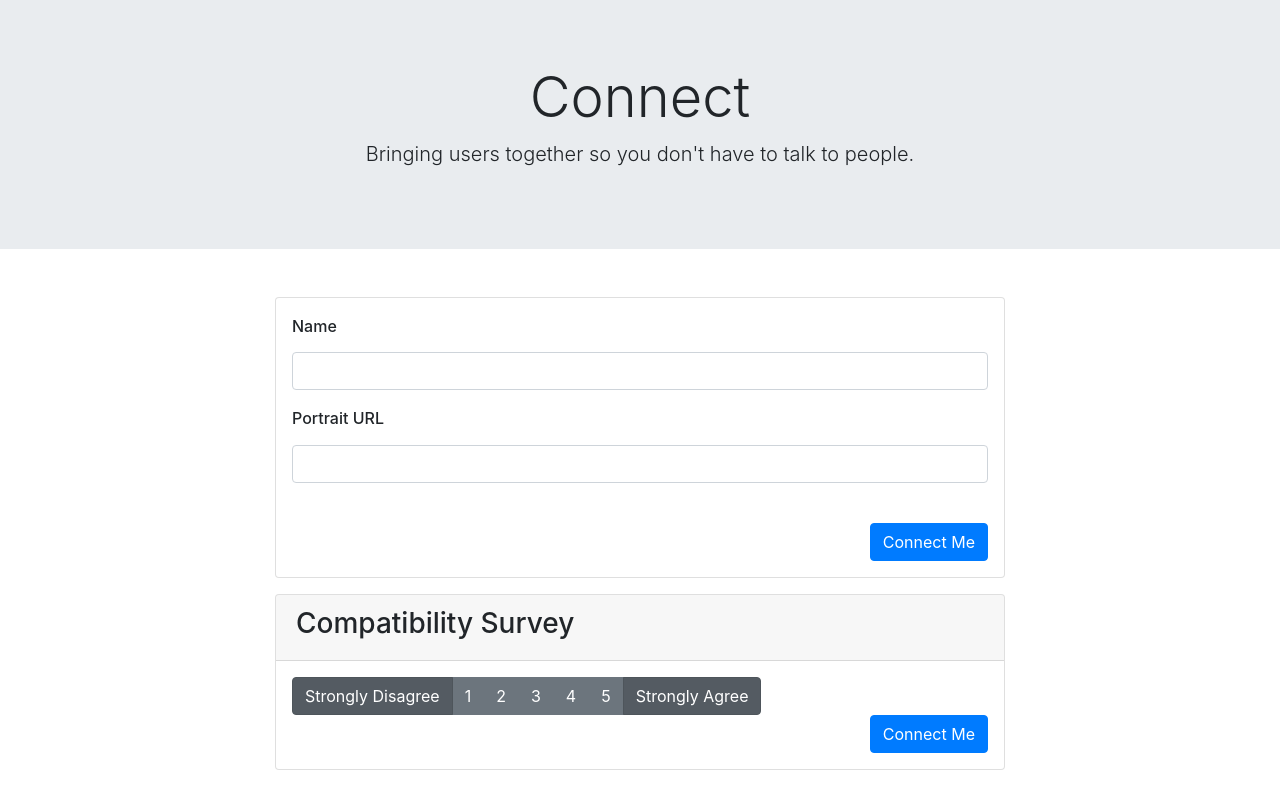
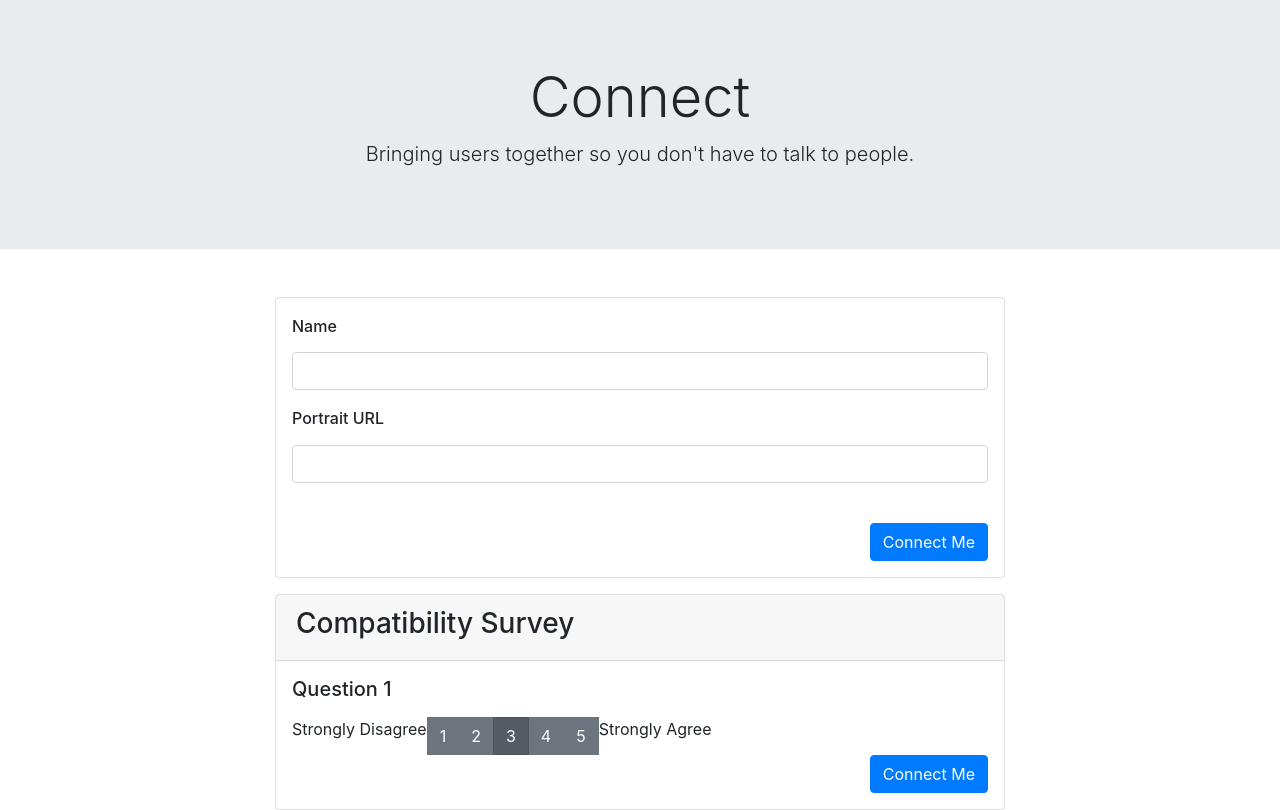
Before and after one commit to robertshaw87/Friend-Finder, a website: page app/public/survey.html in a window 1280 px wide. Drawn offline with nearby package versions, Linux system fonts and the light colour scheme.

Commit message:
finish initial survey radio button logic

```diff
--- a/app/public/survey.html
+++ b/app/public/survey.html
@@ -69,16 +69,17 @@
                     </div>
                     <div class="card-text p-3">
                         <form role="form">
-                            <div class="btn-group btn-group-toggle" data-toggle="buttons">
-                                <span class="btn btn-secondary active">Strongly Disagree</span>
+                            <h5 class="question"><label for="question1">Question 1</label></h5>
+                            <div class="btn-group btn-group-toggle" data-toggle="buttons" id="question1">
+                                <label class="left-label">Strongly Disagree</label>
                                 <label class="btn btn-secondary">
                                     <input type="radio" name="question1" value="1" autocomplete="off"> 1
                                 </label>
                                 <label class="btn btn-secondary">
                                     <input type="radio" name="question1" value="2" autocomplete="off"> 2
                                 </label>
-                                <label class="btn btn-secondary">
-                                    <input type="radio" name="question1" value="3" autocomplete="off"> 3
+                                <label class="btn btn-secondary active">
+                                    <input type="radio" name="question1" value="3" autocomplete="off" checked> 3
                                 </label>
                                 <label class="btn btn-secondary">
                                     <input type="radio" name="question1" value="4" autocomplete="off"> 4
@@ -86,11 +87,11 @@
                                 <label class="btn btn-secondary">
                                     <input type="radio" name="question1" value="5" autocomplete="off"> 5
                                 </label>
-                                <span class="btn btn-secondary active">Strongly Agree</span>
+                                <label class="right-label">Strongly Agree</label>
                             </div>
                             <br>
                             <div class="text-right">
-                                <button type="submit" class="btn btn-primary btn-md" id="user-info-btn">
+                                <button type="submit" class="btn btn-primary btn-md" id="survey-btn">
                                     Connect Me
                                 </button>
                             </div>
@@ -116,7 +117,15 @@
 
     <!-- My Javascript -->
     <script>
+    $(document).on("click", "#user-info-btn", function(event){
+        event.preventDefault();
+    })
 
+    $(document).on("click", "#survey-btn", function(event){
+        event.preventDefault();
+        var selected = $("input[type='radio'][name='question1']:checked").val();
+        console.log(selected)
+    })
 
 
     </script>
```
